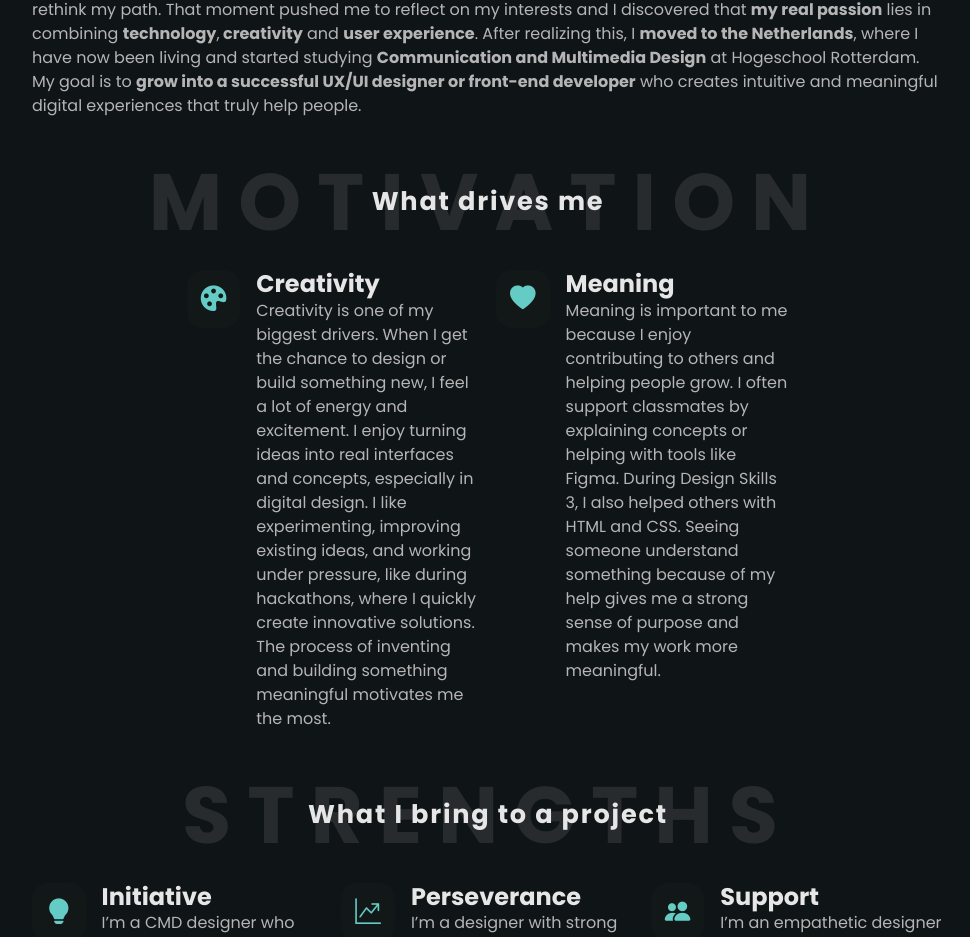
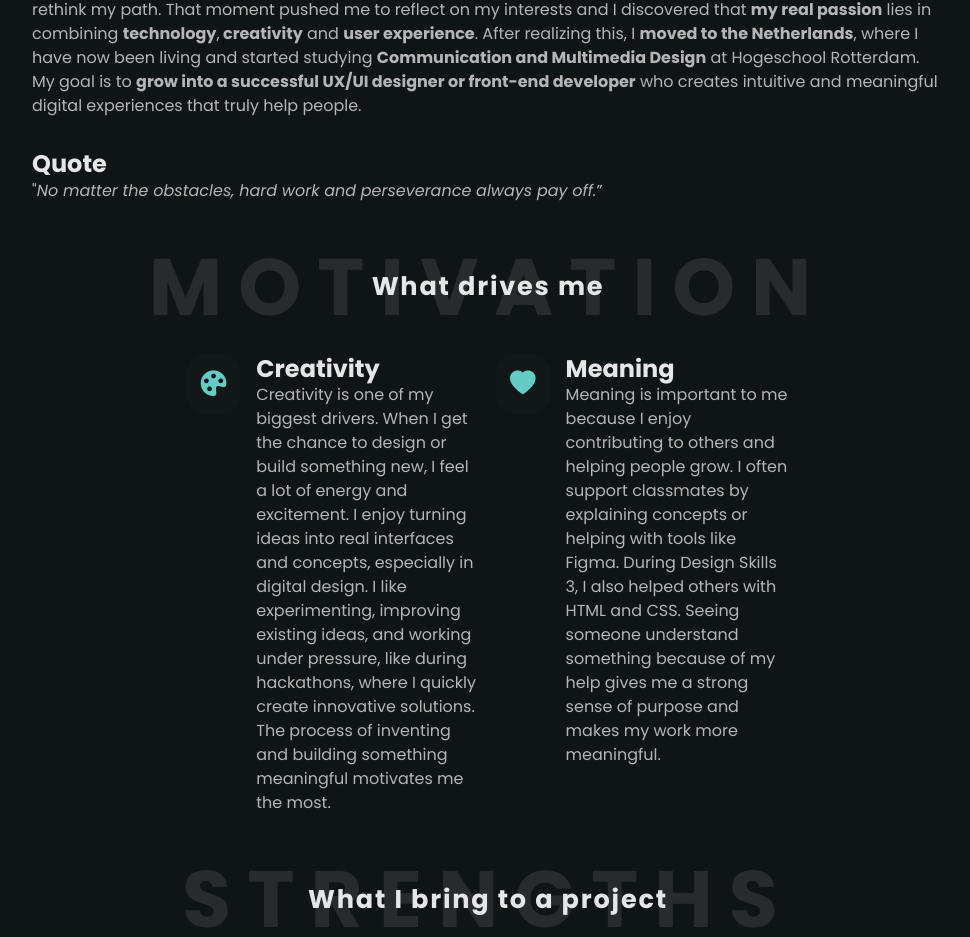
Before and after one commit to FrostiSR/portfolio, a React (Vite) app: page / in a window 1280 px wide. Shown: the part 1137-2074 px from the top of the page, without its empty margins (280-1250 px from the left). Built offline with nearby package versions, Linux system fonts and the light colour scheme; no server answers.

Commit message:
quote add

```diff
--- a/src/components/About/About.jsx
+++ b/src/components/About/About.jsx
@@ -21,6 +21,12 @@ export default function About() {
           className="description-text"
           dangerouslySetInnerHTML={{ __html: ABOUT.about.left.content }}
         ></p>
+        </Col>
+        <Col xs={12} md={12} className="text-start p-2">
+          <h4 className="fw-bold title-text">Quote</h4>
+         <p
+          className="description-text"
+        >"<i>No matter the obstacles, hard work and perseverance always pay off.</i>”</p>
         </Col>
         {/* <Col xs={12} md={6} className="text-start p-2">
           <p>
```
